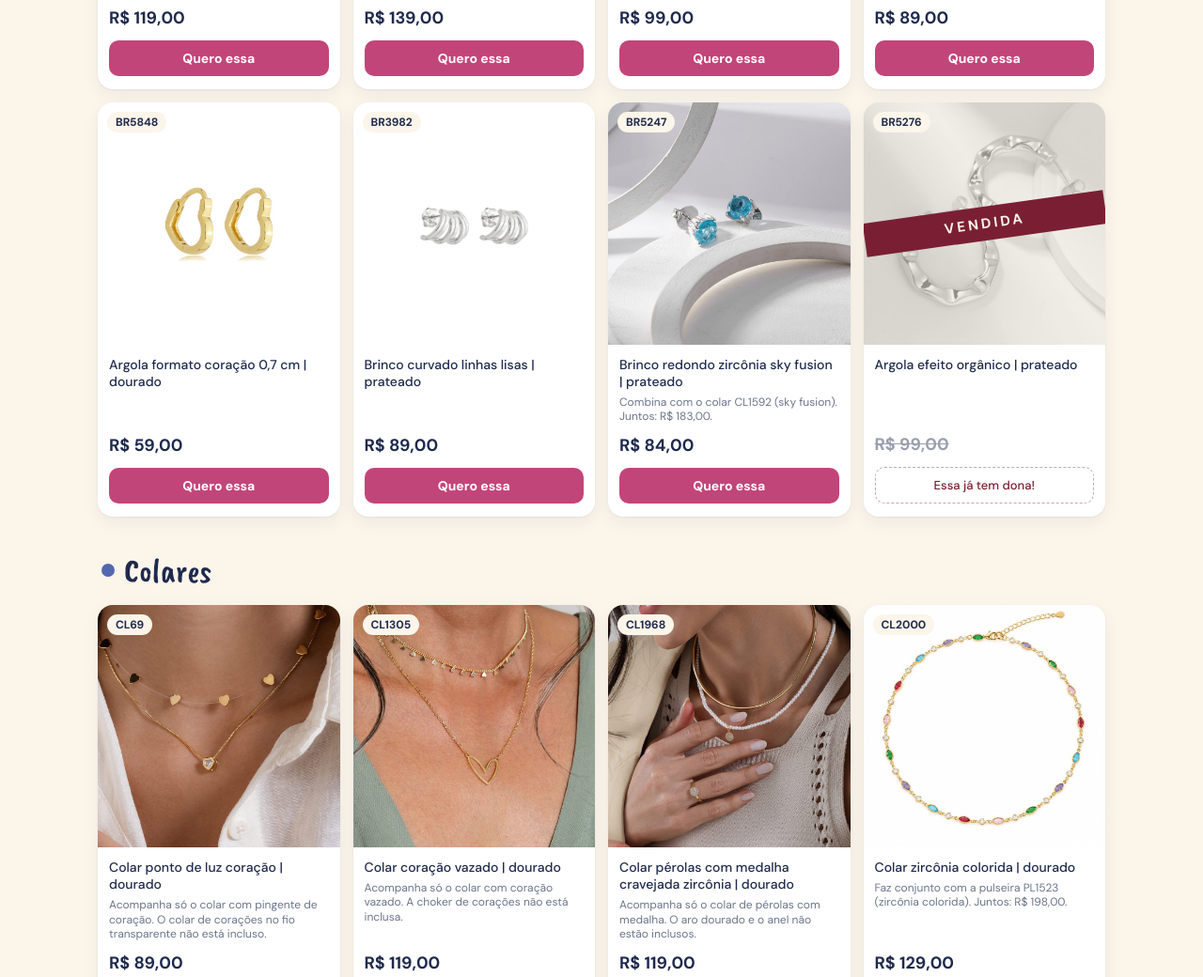
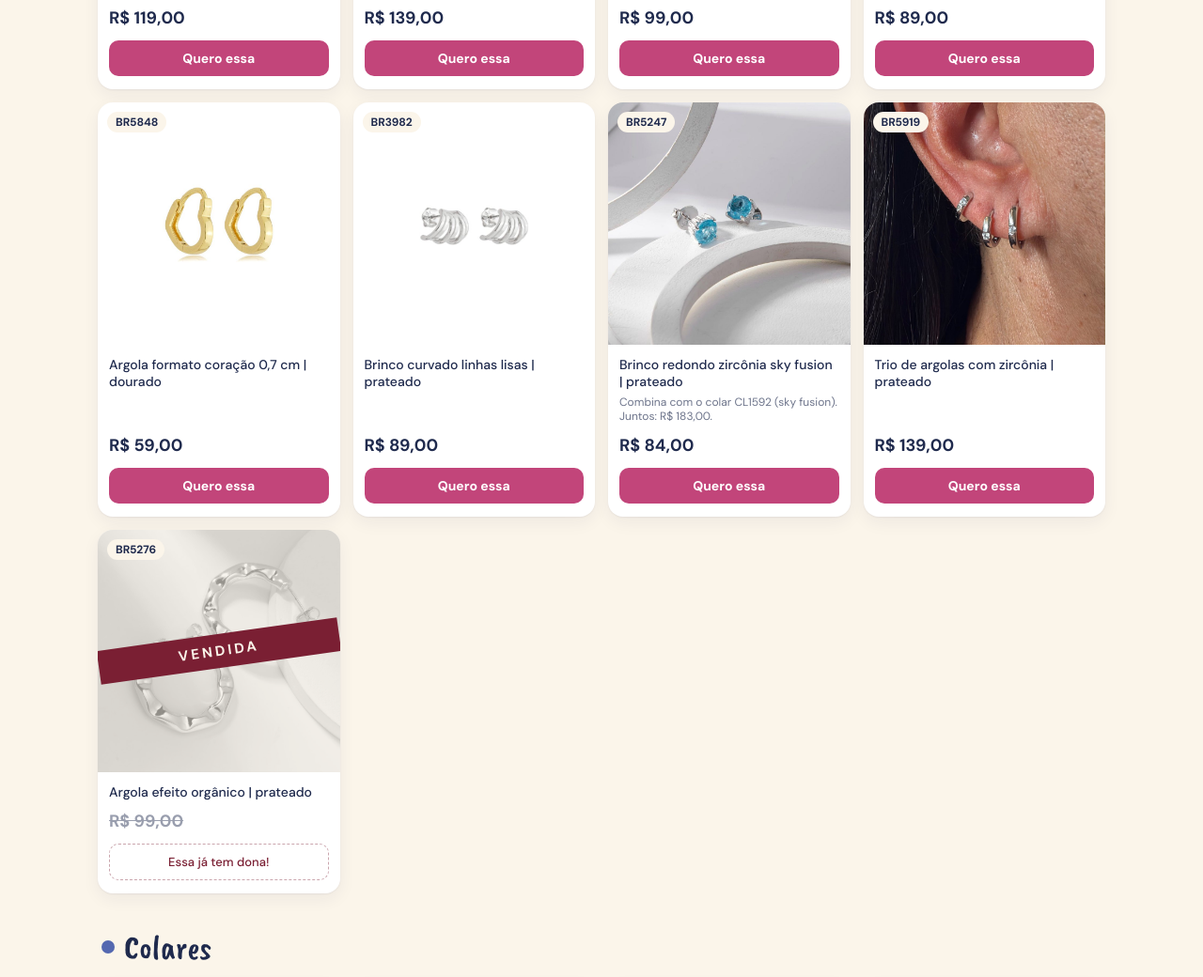
Before and after one commit to cajubrand/catalogo-caju, a plain HTML site: page index.html in a window 1280 px wide. Shown: the part 2071-3111 px from the top of the page at 94% size. Drawn offline with nearby package versions, Linux system fonts and the light colour scheme.

Commit message:
Adiciona trio de argolas com zircônia (BR5919)
Co-Authored-By: Claude Opus 5.5 <noreply@anthropic.com>
Claude-Session: https://claude.ai/code/session_01Q1ULsBS6LuV9TmaMGEiDJx

```diff
--- a/index.html
+++ b/index.html
@@ -112,6 +112,7 @@ const PECAS = [
   {cod:"BR5848", item:"5917963", tipo:"brincos", nome:"Argola formato coração 0,7 cm | dourado", preco:59.00, foto:"img/BR5848.jpg", vendida:false},
   {cod:"BR3982", item:"5878709", tipo:"brincos", nome:"Brinco curvado linhas lisas | prateado", preco:89.00, foto:"img/BR3982.jpg", vendida:false},
   {cod:"BR5247", item:"4384125", tipo:"brincos", nome:"Brinco redondo zircônia sky fusion | prateado", preco:84.00, foto:"img/BR5247.jpg", vendida:false, obs:"Combina com o colar CL1592 (sky fusion). Juntos: R$ 183,00."},
+  {cod:"BR5919", item:"5955205", tipo:"brincos", nome:"Trio de argolas com zircônia | prateado", preco:139.00, foto:"img/BR5919.jpg", vendida:false},
   {cod:"CL69", item:"6378001", tipo:"colares", nome:"Colar ponto de luz coração | dourado", preco:89.00, foto:"img/C01.jpg", vendida:false, obs:"Acompanha só o colar com pingente de coração. O colar de corações no fio transparente não está incluso."},
   {cod:"CL1058", item:"6209181", tipo:"colares", nome:"Colar ponto de luz | fio de nylon", preco:59.00, foto:"img/C02.jpg", vendida:true},
   {cod:"CL1305", item:"6368417", tipo:"colares", nome:"Colar coração vazado | dourado", preco:119.00, foto:"img/C03.jpg", vendida:false, obs:"Acompanha só o colar com coração vazado. A choker de corações não está inclusa."},
```
Also changed, not shown: img/BR5919.jpg (added).
